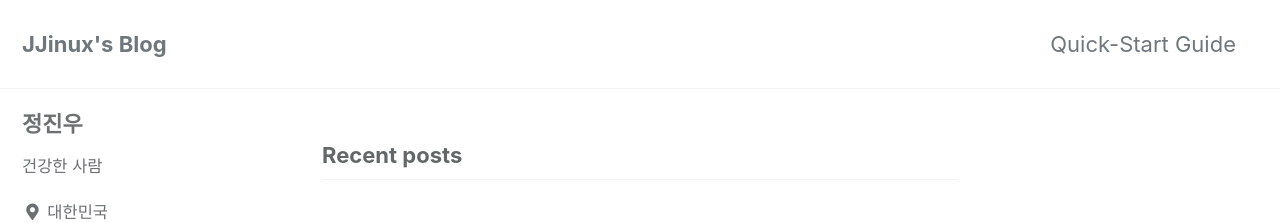
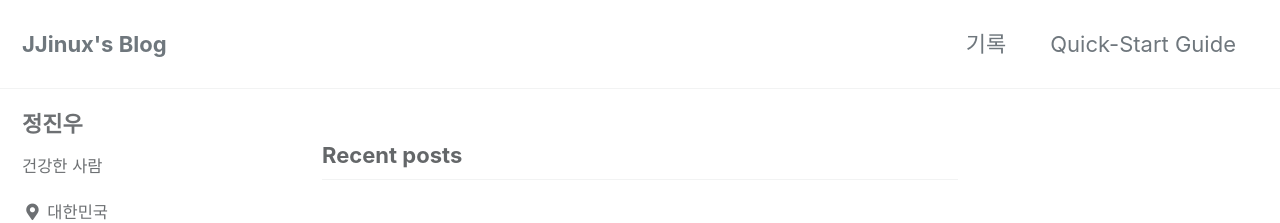
Before and after one commit to jinux127/jinux127.github.io, a Jekyll site: the page built from index.html, in a window 1280 px wide. Shown: the top 223 px of the page. Built offline with Jekyll 4.4.1, drawn with Linux system fonts in a browser that asks for light colours; cached includes are drawn as plain includes; the list of posts is cut into pages by our own code.

Commit message:
little menu changed

```diff
--- a/_data/navigation.yml
+++ b/_data/navigation.yml
@@ -1,5 +1,7 @@
 # main links
 main:
+  - title: "기록"
+    url: /memories/
   - title: "Quick-Start Guide"
     url: https://mmistakes.github.io/minimal-mistakes/docs/quick-start-guide/
   # - title: "About"
```
